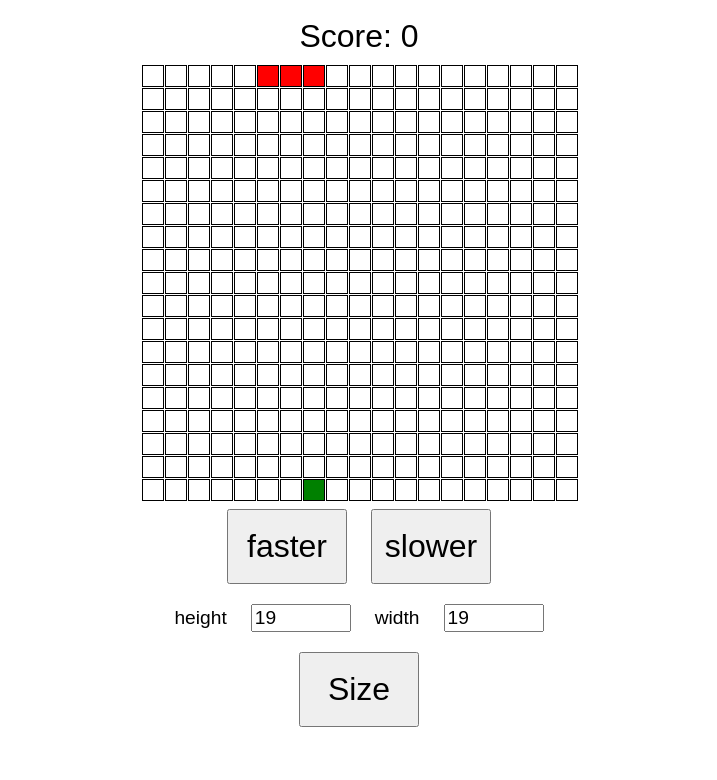
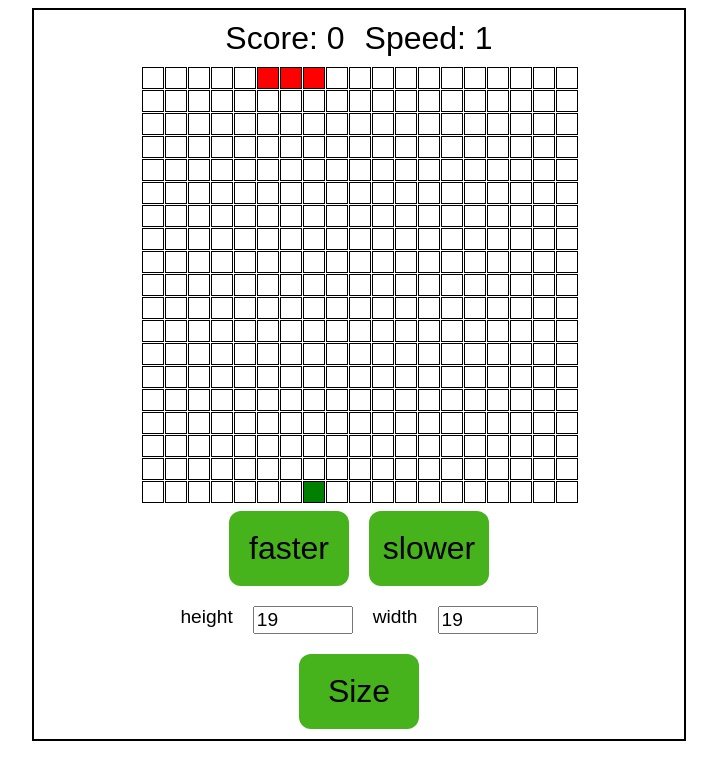
Before and after one commit to Badger42S/snake, a plain HTML site: page index.html in a window 1280 px wide. Shown: the whole page, without its empty margins (281-998 px from the left). Drawn offline with Linux system fonts and the light colour scheme.

Commit message:
add speed label, changed css

```diff
--- a/index.html
+++ b/index.html
@@ -8,8 +8,9 @@
 </head>
 <body>
     <div class="main-container">
-        <div>
+        <div class="control">
             <p>Score: <span id="score">0</span></p>
+            <p>Speed: <span id="speed">1</span></p>
         </div>
         <div class="grid" id="grid"></div>
         <div class="control">
--- a/script.js
+++ b/script.js
@@ -119,6 +119,7 @@ class Game {
     speed;
     direction;
     score;
+    speedLabel;
     fieldWidth;
     fieldHeight;
     fasterButton;
@@ -131,7 +132,8 @@ class Game {
         this.field=field;
         this.timer = null;
         this.counter=0;
-        this.score = document.getElementById('score');;
+        this.score = document.getElementById('score');
+        this.speedLabel = document.getElementById('speed');
         this.fasterButton = document.getElementById("faster");
         this.slowerButton = document.getElementById("slower");
         this.fieldHeight = document.getElementById('height');
@@ -149,6 +151,8 @@ class Game {
 
     startGame() {
         this.speed=1000;
+        this.showSpeed();
+        this.score.textContent=0;
         this.direction="ArrowRight";
         this.field.resetField();
         this.setTimerSpeed();
@@ -159,6 +163,7 @@ class Game {
             this.speed-=100;
             this.setTimerSpeed();
         }
+        this.showSpeed();
         console.log(this.speed);
     }
 
@@ -167,7 +172,12 @@ class Game {
             this.speed+=100;
             this.setTimerSpeed();
         }
+        this.showSpeed();
         console.log(this.speed);
+    }
+
+    showSpeed() {
+        this.speedLabel.textContent = (1100-this.speed)/100;
     }
 
     size =()=>{
@@ -182,7 +192,6 @@ class Game {
             this.field.width = width;
         }
         this.field.createField();
-        this.field.resetField();
         this.startGame();
     }
 
--- a/style.css
+++ b/style.css
@@ -19,6 +19,11 @@ input{
 p{
     font: 2rem sans-serif;
 }
+button {
+    border: none;
+    border-radius: 12px;
+    background-color: rgb(70, 179, 28);
+}
 .main-container {
     display: flex;
     flex-direction: column;
@@ -26,6 +31,7 @@ p{
     align-items: center;
     margin: auto;
     width: 650px;
+    border: 2px solid #000;
 }
 .snake {
     background-color: red;
@@ -34,6 +40,7 @@ p{
     background-color: green;
 }
 .control{
+    display: flex;
     flex-direction: row;
 }
 .grid {
```
